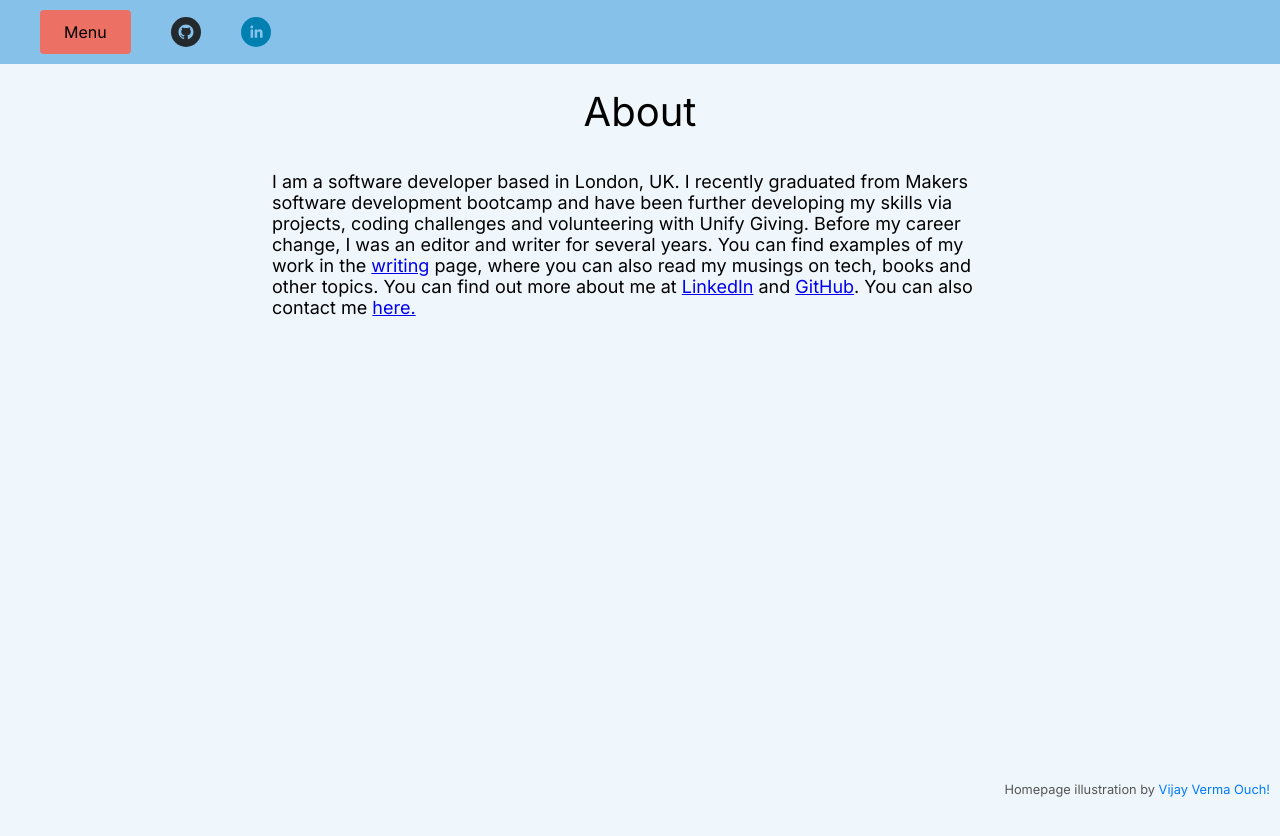
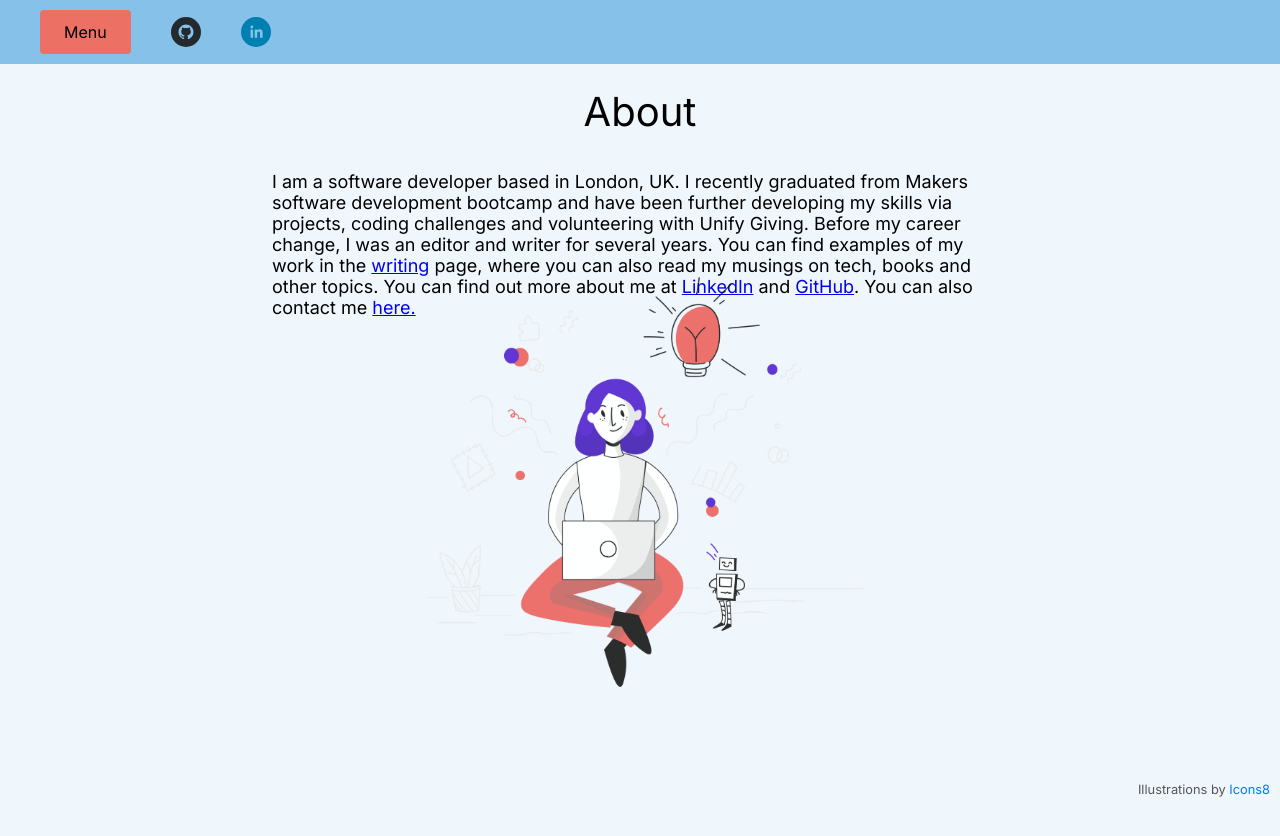
Before and after one commit to bookloversolmaz/django-website-react, a React (Create React App) app in the folder frontend/: page /about in a window 1280 px wide. Shown: the top 836 px of the page. Built offline with nearby package versions, Linux system fonts and the light colour scheme.

Commit message:
added image to about page

```diff
--- a/frontend/src/components/about/about.css
+++ b/frontend/src/components/about/about.css
@@ -3,3 +3,25 @@
     margin-left: 15rem !important;;
     font-size: 18px !important; /* Default size for body text */
 }
+
+
+.image-container {
+    position: relative; /* Keep positioning flexible */
+    max-width: 150%; /* Increase width by 50% */
+    max-height: calc(100vh - 5rem); /* Adjust height to fit within the viewport */
+    height: auto; /* Maintain aspect ratio */
+    margin: -4rem auto 0; /* Center with smaller margin */
+    opacity: 0.9; /* Keep slight transparency */
+    pointer-events: none; /* Non-interactive */
+    display: flex;
+    justify-content: center;
+    align-items: center; /* Center image */
+  }
+
+.about-image {
+    width: 100%; /* Ensure responsiveness */
+    max-width: 600px; /* Increase absolute maximum width by 50% */
+    height: auto; /* Maintain aspect ratio */
+    object-fit: contain; /* Prevent distortion */
+    display: block; /* Ensure proper block-level behavior */
+  }
--- a/frontend/src/components/about/about.js
+++ b/frontend/src/components/about/about.js
@@ -1,6 +1,7 @@
 import React from 'react';
 import { Link } from 'react-router-dom';
 import './about.css'
+import aboutImage from '../images/pixeltrue-idea-1.png';
 
 function About() {
     return (
@@ -14,8 +15,16 @@ function About() {
             rel="noopener noreferrer">LinkedIn</a> and <a href="https://github.com/bookloversolmaz" target="_blank" rel="noopener noreferrer">GitHub</a>.
             You can also contact me <Link to="/contact">here.</Link>
         </p>
+        {/* Image with attribution */}
+        <div className="image-container">
+          <img
+            src={aboutImage}
+            alt="Woman Illustration"
+            className="about-image"
+          />
+        </div>
         <footer className="attribution">
-                Homepage illustration by <a href="https://icons8.com/illustrations/author/SH5qVUiWnjy4" target="_blank" rel="noopener noreferrer">Vijay Verma Ouch!</a>
+                Illustrations by <a href="https://icons8.com/illustrations" target="_blank" rel="noopener noreferrer">Icons8</a>
         </footer>
       </div>
   );
--- a/frontend/src/components/home/home.js
+++ b/frontend/src/components/home/home.js
@@ -22,6 +22,9 @@ function Home() {
                     className="home-image"
                 />
             </div>
+            <footer className="attribution">
+                Illustrations by <a href="https://icons8.com/illustrations/author/SH5qVUiWnjy4" target="_blank" rel="noopener noreferrer">Icons8</a>
+            </footer>
         </div>
     );
 }
```
Also changed, not shown: frontend/src/components/images/pixeltrue-idea-1.png (added).
